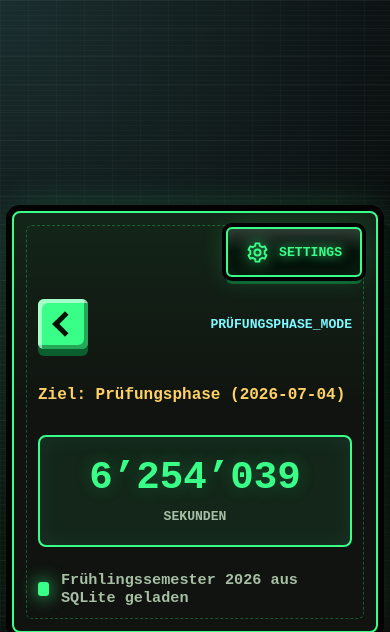
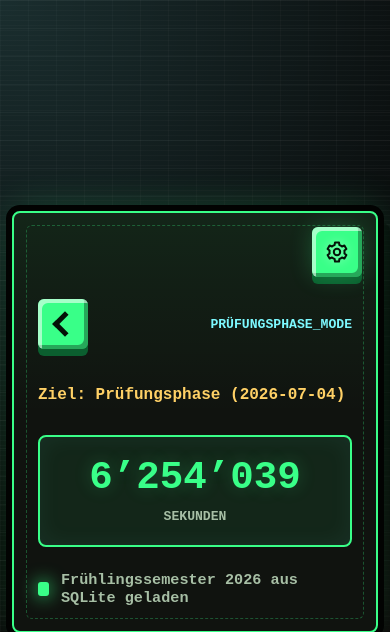
Before and after one commit to enzoferrarese-hslu/HSLU_Countdpwn-, a Flask app: page /countdown/exam in a window 390 px wide. Shown: the top 632 px of the page. Run offline with Flask 3, Linux system fonts and the light colour scheme; data comes from the database, SQL or seed files in the repository.

Commit message:
feinschliff

```diff
--- a/static/style.css
+++ b/static/style.css
@@ -406,29 +406,24 @@ h1 {
     top: 20px;
     right: 20px;
     z-index: 9999;
-    min-width: 148px;
+    width: 58px;
     height: 58px;
     display: inline-flex;
     align-items: center;
     justify-content: center;
-    gap: 10px;
-    padding: 10px 18px;
-    border: 2px solid var(--green);
+    padding: 0;
+    border: 0;
     border-radius: 6px;
-    background:
-        linear-gradient(180deg, rgba(255, 255, 255, 0.16), transparent 48%),
-        #061009;
-    color: var(--green);
+    background: var(--green);
+    color: var(--button-text);
     font-family: inherit;
-    font-size: 0.95rem;
     font-weight: 900;
-    text-decoration: none;
-    text-shadow: 0 0 12px var(--green);
     box-shadow:
-        inset 0 0 18px var(--green-bg),
-        0 0 0 4px var(--shadow),
-        0 0 26px var(--green-soft),
+        inset 4px 4px 0 rgba(255, 255, 255, 0.55),
+        inset -4px -4px 0 rgba(0, 0, 0, 0.34),
+        0 0 22px var(--green-soft),
         0 7px 0 var(--button-shadow);
+    transition: transform 0.08s ease, box-shadow 0.08s ease, filter 0.12s ease;
     cursor: pointer;
 }
 
@@ -439,21 +434,28 @@ h1 {
 #settings-toggle:active {
     transform: translateY(6px);
     box-shadow:
-        inset 0 0 12px var(--green-bg),
-        0 0 0 4px var(--shadow),
-        0 0 18px var(--green-soft),
+        inset 4px 4px 0 rgba(255, 255, 255, 0.4),
+        inset -4px -4px 0 rgba(0, 0, 0, 0.28),
+        0 0 14px var(--green-soft),
         0 1px 0 var(--button-shadow);
 }
 
 .settings-icon {
-    width: 27px;
-    height: 27px;
+    width: 28px;
+    height: 28px;
     display: block;
     fill: none;
     stroke: currentColor;
     stroke-width: 2;
     stroke-linejoin: round;
-    filter: drop-shadow(0 0 8px var(--green));
+    filter: drop-shadow(0 0 5px rgba(255, 255, 255, 0.45));
+}
+
+.time-tile.expired span {
+    color: var(--amber);
+    font-size: clamp(1.1rem, 4vw, 2.6rem);
+    line-height: 1.25;
+    text-transform: uppercase;
 }
 
 .settings-panel {
@@ -665,14 +667,13 @@ h1 {
     #settings-toggle {
         top: 14px;
         right: 14px;
-        min-width: 128px;
+        width: 50px;
         height: 50px;
-        font-size: 0.82rem;
     }
 
     .settings-icon {
-        width: 23px;
-        height: 23px;
+        width: 24px;
+        height: 24px;
     }
 
     .settings-panel {
--- a/templates/countdown.html
+++ b/templates/countdown.html
@@ -14,7 +14,6 @@
                     <path d="M19.4 13.5c.1-.5.1-1 .1-1.5s0-1-.1-1.5l2-1.5-2-3.5-2.4 1a8.3 8.3 0 0 0-2.6-1.5L14 2.5h-4L9.6 5a8.3 8.3 0 0 0-2.6 1.5l-2.4-1-2 3.5 2 1.5c-.1.5-.1 1-.1 1.5s0 1 .1 1.5l-2 1.5 2 3.5 2.4-1a8.3 8.3 0 0 0 2.6 1.5l.4 2.5h4l.4-2.5a8.3 8.3 0 0 0 2.6-1.5l2.4 1 2-3.5-2-1.5Z"></path>
                     <circle cx="12" cy="12" r="3.2"></circle>
                 </svg>
-                <span>SETTINGS</span>
             </button>
 
             <div class="top-bar">
--- a/templates/index.html
+++ b/templates/index.html
@@ -14,7 +14,6 @@
                     <path d="M19.4 13.5c.1-.5.1-1 .1-1.5s0-1-.1-1.5l2-1.5-2-3.5-2.4 1a8.3 8.3 0 0 0-2.6-1.5L14 2.5h-4L9.6 5a8.3 8.3 0 0 0-2.6 1.5l-2.4-1-2 3.5 2 1.5c-.1.5-.1 1-.1 1.5s0 1 .1 1.5l-2 1.5 2 3.5 2.4-1a8.3 8.3 0 0 0 2.6 1.5l.4 2.5h4l.4-2.5a8.3 8.3 0 0 0 2.6-1.5l2.4 1 2-3.5-2-1.5Z"></path>
                     <circle cx="12" cy="12" r="3.2"></circle>
                 </svg>
-                <span>SETTINGS</span>
             </button>
 
             <div class="top-bar top-bar-start">
```
Also changed, not shown: static/script.js (+56 -5 lines).
